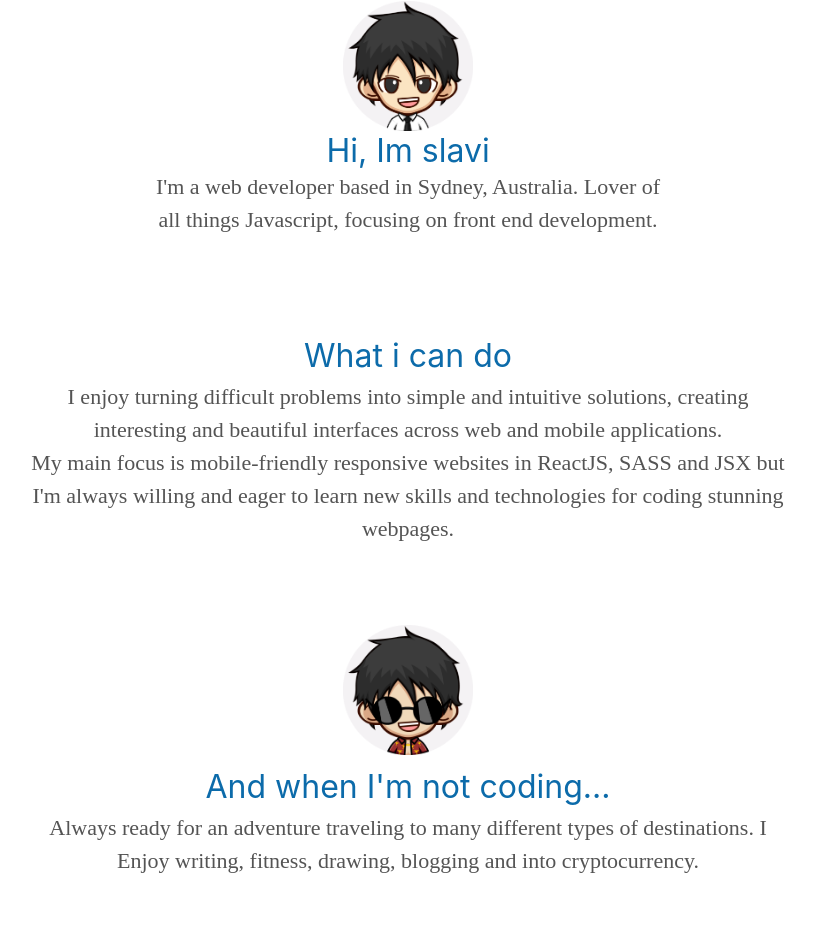
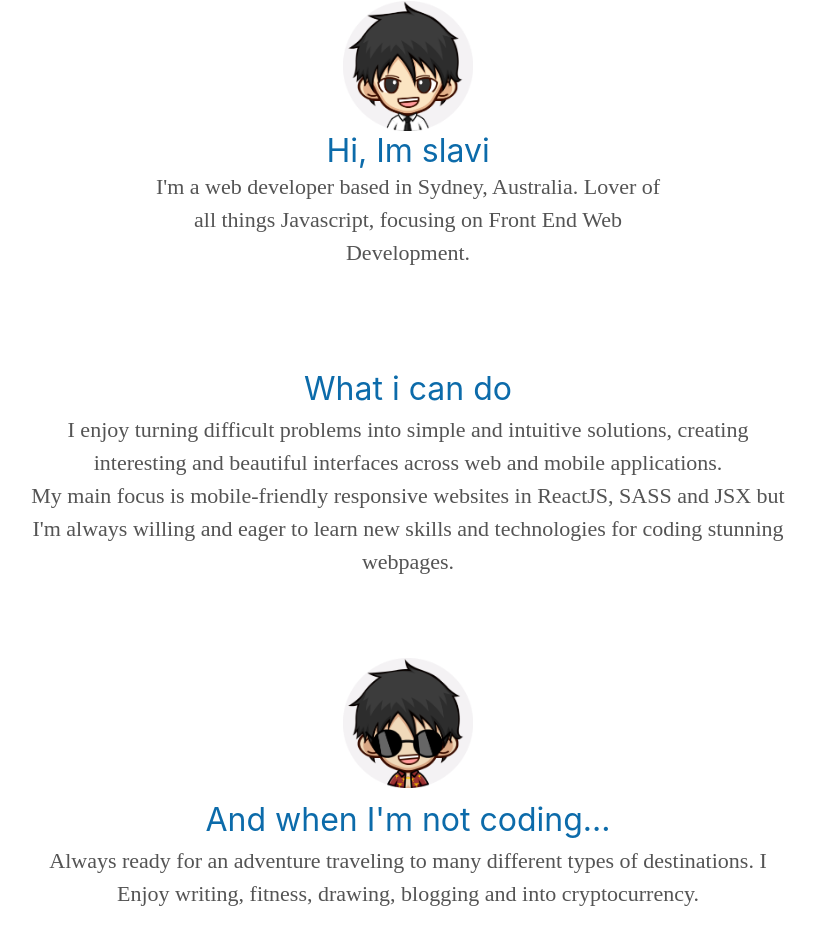
Before and after one commit to Slavi-Svec/portfolio-website-v4, a React (Create React App) app: page / in a window 1280 px wide. Shown: the part 901-1845 px from the top of the page, without its empty margins (232-1048 px from the left). Built offline with nearby package versions, Linux system fonts and the light colour scheme; a web font is replaced by a local one.

Commit message:
Update Description

```diff
--- a/src/pages/About/About.jsx
+++ b/src/pages/About/About.jsx
@@ -28,7 +28,7 @@ const About = () => {
         <Text
           className="about-bio"
           text="I'm a web developer based in Sydney, Australia.
-              Lover of all things Javascript, focusing on front end development."
+              Lover of all things Javascript, focusing on Front End Web Development."
           variant="p"
         />
         <section className="about-Work-details"></section>
```
